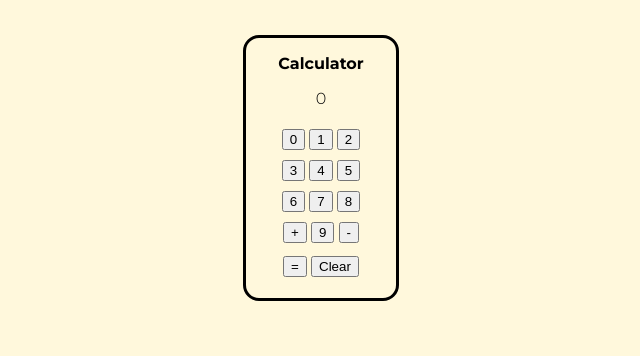
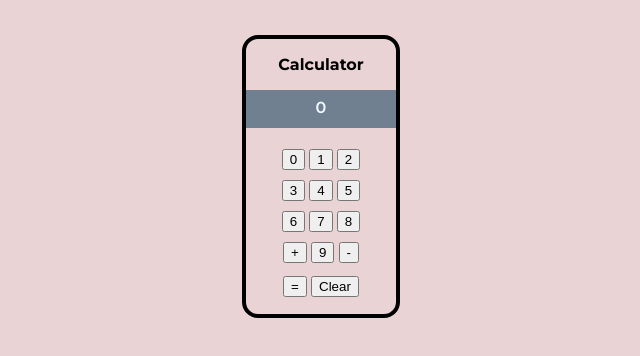
Before and after one commit to starbvuks/calculatorbasic, a plain HTML site: page index.html in a window 1280 px wide. Shown: the whole page, without its empty margins (319-959 px from the left). Drawn offline with Linux system fonts and the light colour scheme; a web font is replaced by a local one.

Commit message:
css edits

```diff
--- a/style.css
+++ b/style.css
@@ -1,9 +1,8 @@
 @import url("https://fonts.googleapis.com/css2?family=Dela+Gothic+One&family=Montserrat:wght@300;600;700;900&display=swap");
 
 body {
-  background-color: cornsilk;
+  background-color: #ead3d4;
   margin: 0;
-  border: 0;
   font-family: "Montserrat";
 }
 
@@ -12,12 +11,21 @@ body {
   font-weight: 700;
 }
 
+#input-box {
+  padding-top: 8px;
+  background-color: slategray;
+  width: 150px;
+  height: 30px;
+  font-weight: 600;
+  color: aliceblue;
+}
+
 .calc {
   text-align: center;
   margin: 35px auto;
   width: 150px;
-  height: 260px;
-  border: 3px solid;
+  height: 275px;
+  border: 4px solid;
   border-color: black;
   border-radius: 1em;
 }
```
